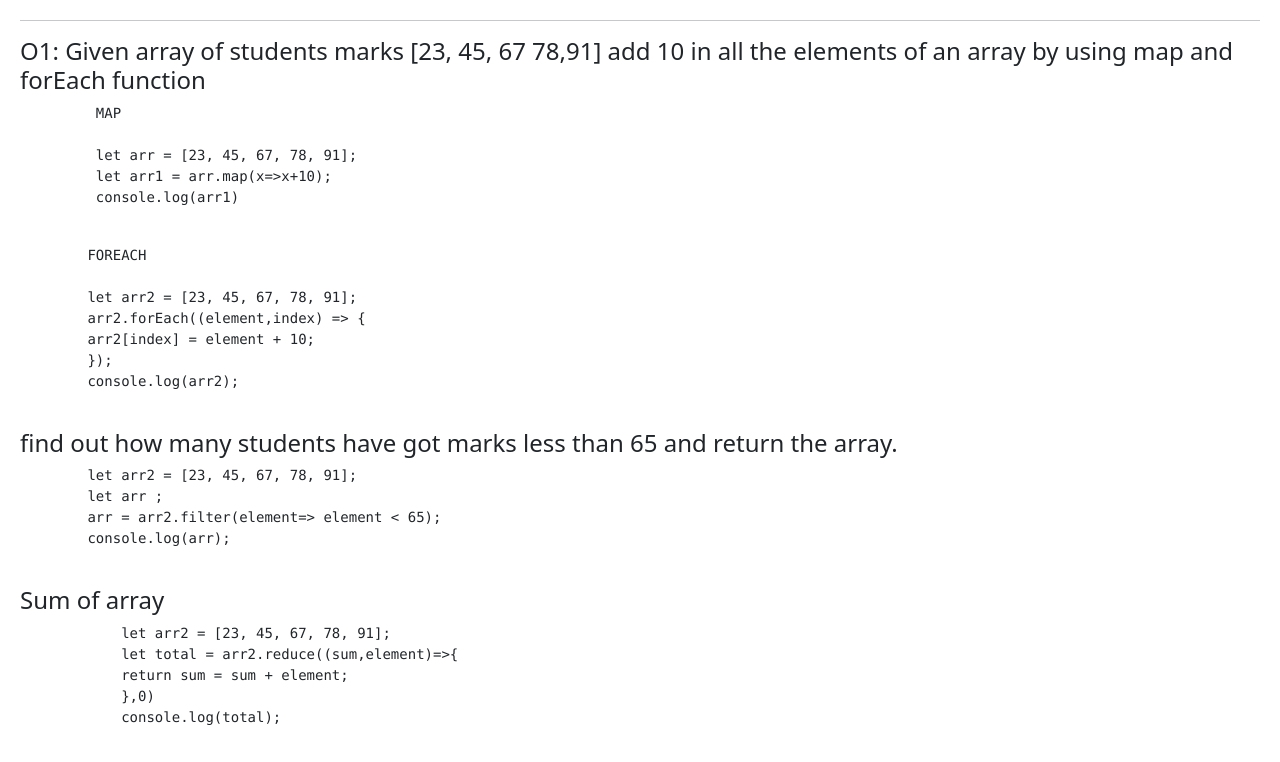
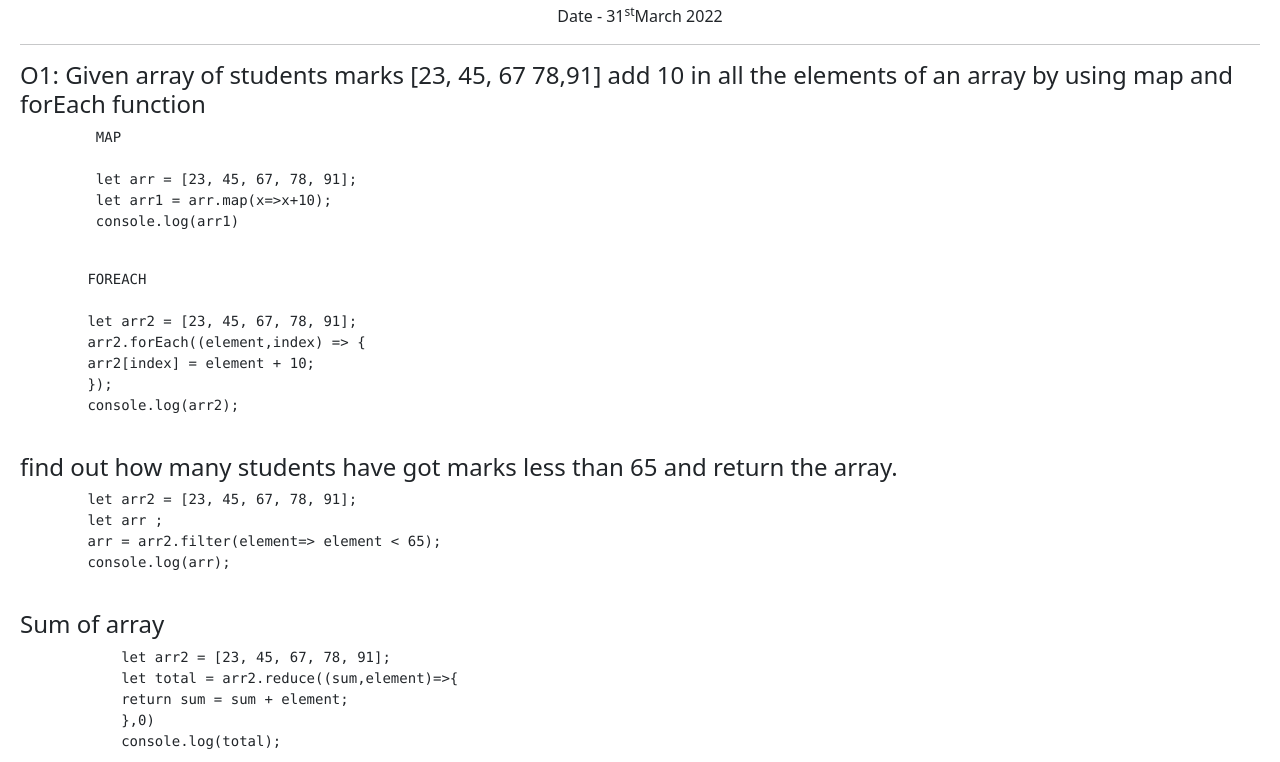
Before and after one commit to dedsecwrench/JS-10, a plain HTML site: page index.html in a window 1280 px wide. Shown: the part 96-858 px from the top of the page. Drawn offline with nearby package versions, Linux system fonts and the light colour scheme.

Commit message:
JS 10 and 11

```diff
--- a/index.html
+++ b/index.html
@@ -10,7 +10,8 @@
 <body style="padding:20px;">
     <div style="text-align: center;">
         <h1>JAVASCRIPT</h1>
-        <span>Date - 30<sup>th</sup>March 2022</span></div>
+        <span>Date - 30<sup>th</sup>March 2022</span><br>
+        <span>Date - 31<sup>st</sup>March 2022</span></div>
         <hr/>
 
         <h4>O1: Given array of students marks [23, 45, 67
```
